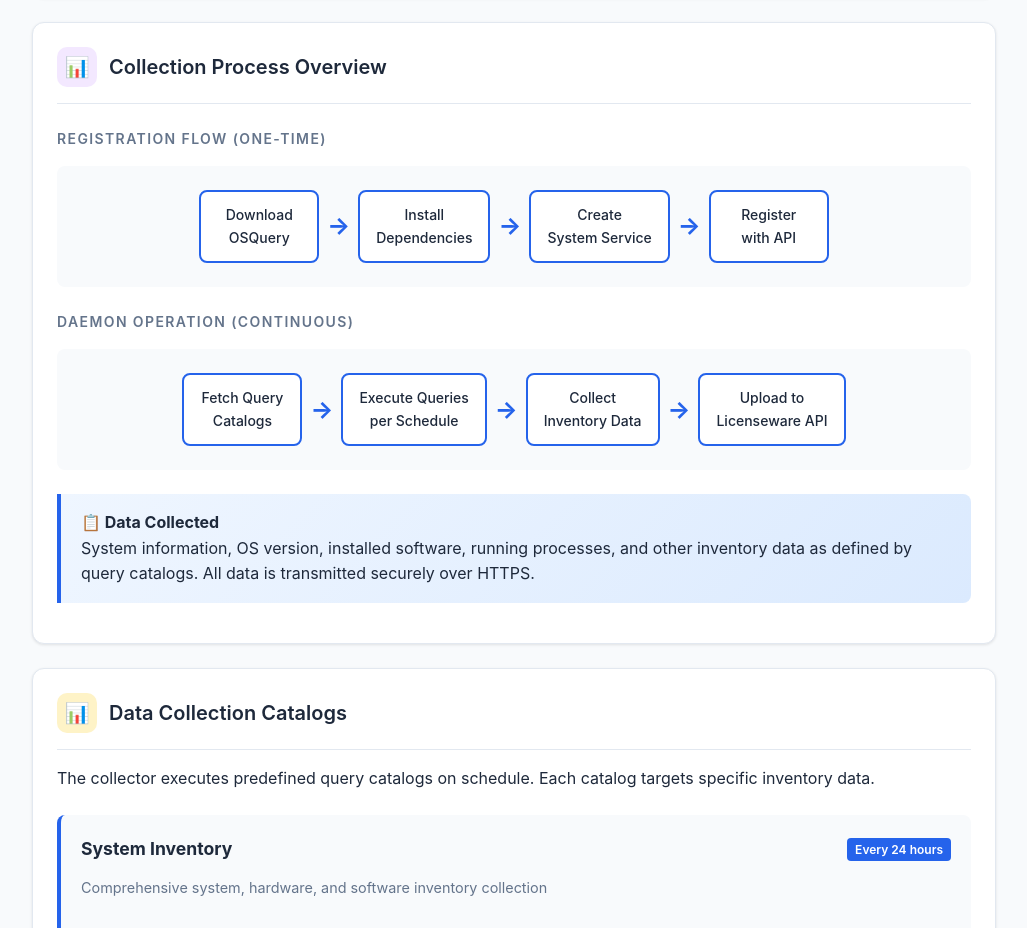
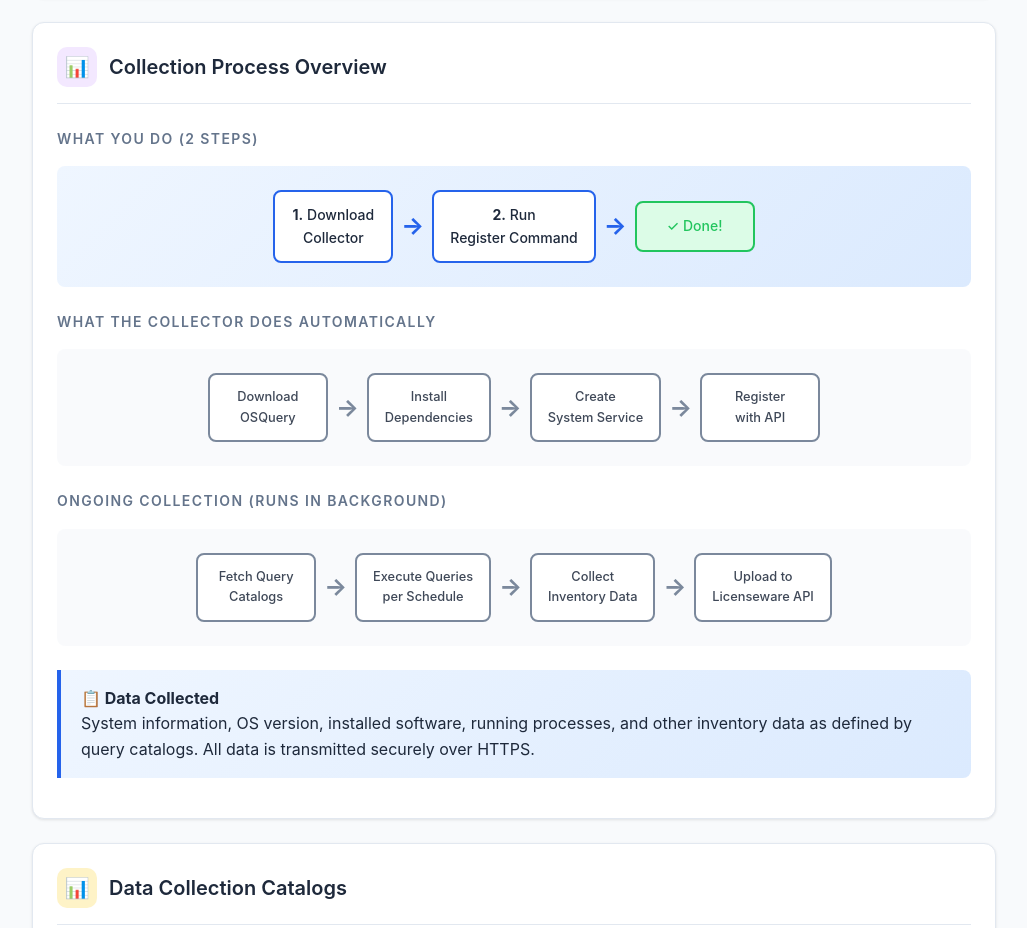
Before and after one commit to licenseware/licenseware-collector, a website built with Vite: page index.html in a window 1280 px wide. Shown: the part 2000-2928 px from the top of the page, without its empty margins (252-1279 px from the left). Built offline with nearby package versions, Linux system fonts and the light colour scheme.

Commit message:
feat: make it clear what's the actual process

```diff
--- a/index.html
+++ b/index.html
@@ -739,26 +739,41 @@
             <h2>Collection Process Overview</h2>
           </div>
 
-          <p class="section-title">Registration Flow (One-time)</p>
-          <div class="flow-diagram">
-            <div class="flow-step">Download<br />OSQuery</div>
+          <p class="section-title">What You Do (2 Steps)</p>
+          <div class="flow-diagram" style="background: linear-gradient(135deg, #eff6ff 0%, #dbeafe 100%);">
+            <div class="flow-step" style="border-color: var(--primary); background: white;">
+              <strong>1.</strong> Download<br />Collector
+            </div>
             <span class="flow-arrow">→</span>
-            <div class="flow-step">Install<br />Dependencies</div>
+            <div class="flow-step" style="border-color: var(--primary); background: white;">
+              <strong>2.</strong> Run<br />Register Command
+            </div>
             <span class="flow-arrow">→</span>
-            <div class="flow-step">Create<br />System Service</div>
-            <span class="flow-arrow">→</span>
-            <div class="flow-step">Register<br />with API</div>
-          </div>
-
-          <p class="section-title">Daemon Operation (Continuous)</p>
-          <div class="flow-diagram">
-            <div class="flow-step">Fetch Query<br />Catalogs</div>
-            <span class="flow-arrow">→</span>
-            <div class="flow-step">Execute Queries<br />per Schedule</div>
-            <span class="flow-arrow">→</span>
-            <div class="flow-step">Collect<br />Inventory Data</div>
-            <span class="flow-arrow">→</span>
-            <div class="flow-step">Upload to<br />Licenseware API</div>
+            <div class="flow-step" style="border-color: var(--success); background: #dcfce7; color: var(--success);">
+              ✓ Done!
+            </div>
+          </div>
+
+          <p class="section-title">What the Collector Does Automatically</p>
+          <div class="flow-diagram" style="opacity: 0.85;">
+            <div class="flow-step" style="border-color: var(--secondary); font-size: 0.8rem;">Download<br />OSQuery</div>
+            <span class="flow-arrow" style="color: var(--secondary);">→</span>
+            <div class="flow-step" style="border-color: var(--secondary); font-size: 0.8rem;">Install<br />Dependencies</div>
+            <span class="flow-arrow" style="color: var(--secondary);">→</span>
+            <div class="flow-step" style="border-color: var(--secondary); font-size: 0.8rem;">Create<br />System Service</div>
+            <span class="flow-arrow" style="color: var(--secondary);">→</span>
+            <div class="flow-step" style="border-color: var(--secondary); font-size: 0.8rem;">Register<br />with API</div>
+          </div>
+
+          <p class="section-title">Ongoing Collection (Runs in Background)</p>
+          <div class="flow-diagram" style="opacity: 0.85;">
+            <div class="flow-step" style="border-color: var(--secondary); font-size: 0.8rem;">Fetch Query<br />Catalogs</div>
+            <span class="flow-arrow" style="color: var(--secondary);">→</span>
+            <div class="flow-step" style="border-color: var(--secondary); font-size: 0.8rem;">Execute Queries<br />per Schedule</div>
+            <span class="flow-arrow" style="color: var(--secondary);">→</span>
+            <div class="flow-step" style="border-color: var(--secondary); font-size: 0.8rem;">Collect<br />Inventory Data</div>
+            <span class="flow-arrow" style="color: var(--secondary);">→</span>
+            <div class="flow-step" style="border-color: var(--secondary); font-size: 0.8rem;">Upload to<br />Licenseware API</div>
           </div>
 
           <div class="highlight-box" style="margin-top: 1.5rem">
```
